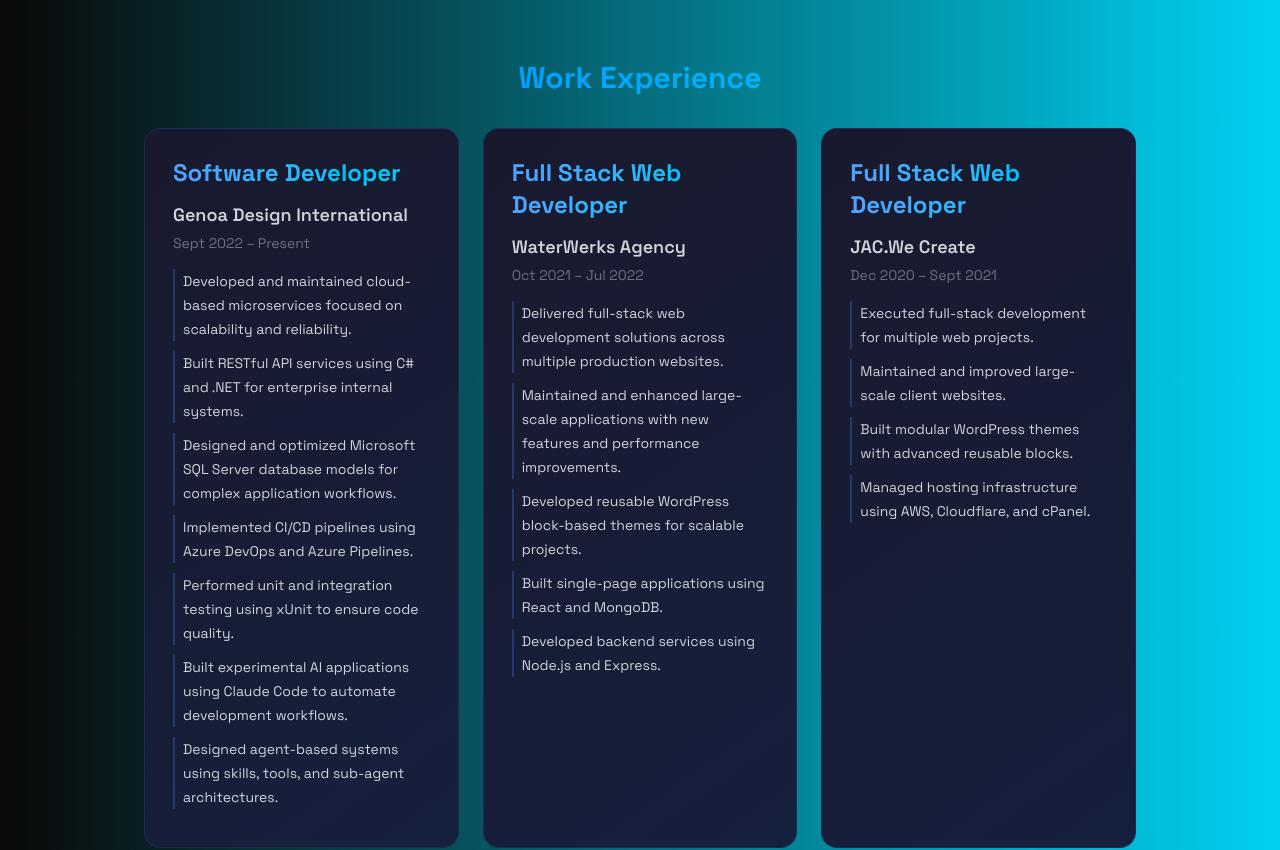
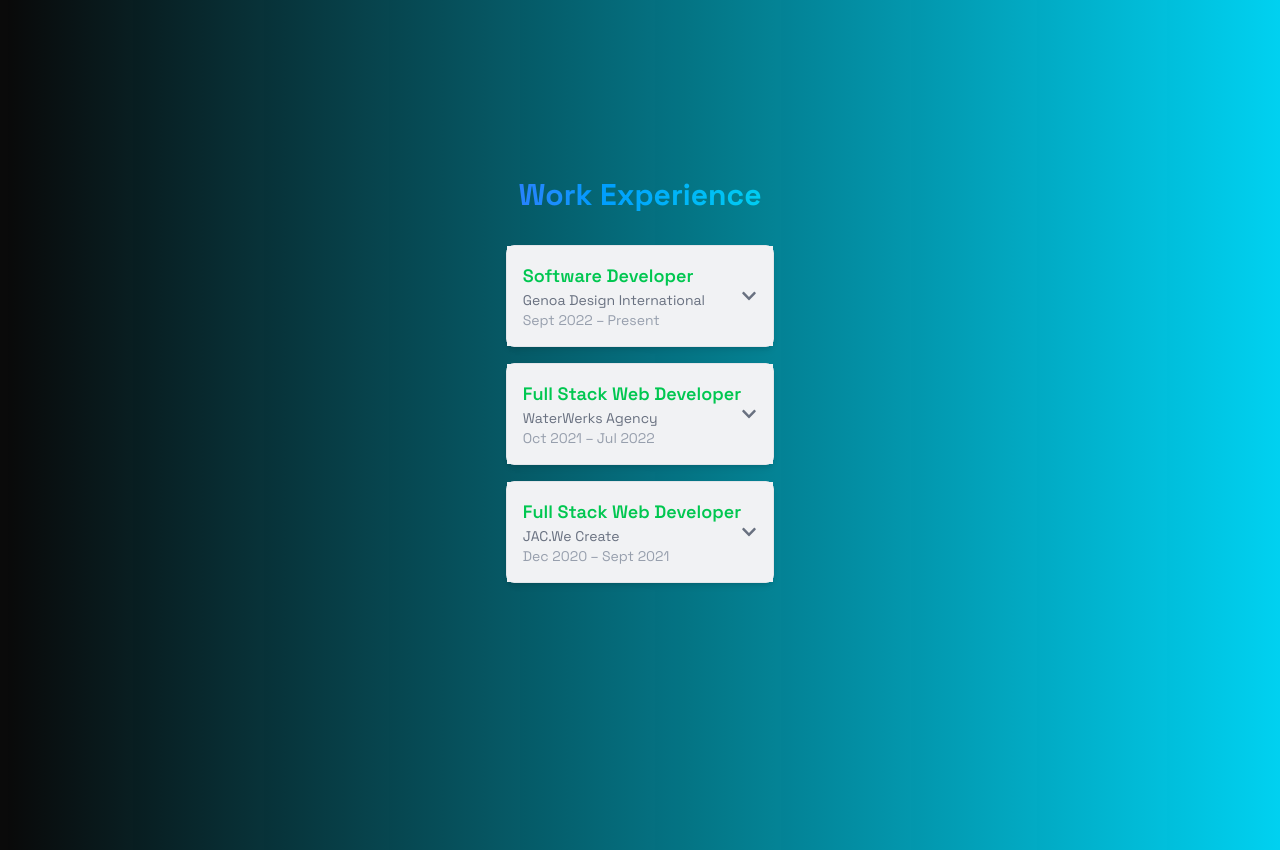
Before and after one commit to jeffersonqu1/jefferson-resume, a React (Vite) app: page /#/ in a window 1280 px wide. Shown: the part 2160-3010 px from the top of the page. Built offline with nearby package versions, Linux system fonts and the light colour scheme.

Commit message:
update content and change flipcard to accordion

```diff
--- a/src/components/sections/About.jsx
+++ b/src/components/sections/About.jsx
@@ -18,8 +18,8 @@
           <h2 className="text-3xl font-bold mb-8 bg-gradient-to-r from-blue-500 to-cyan-400 bg-clip-text text-transparent text-center">About Me</h2>
 
           <div className="rounded-xl p-8 border-white/10 border hover:-translate-y-1 transition-all">
-            <p className="text-gray-300 mb-6">Software Developer experienced in building scalable cloud applications, microservices, and full-stack web systems. Skilled in React, C#, Node.js, and SQL-based database systems with hands-on experience designing APIs and implementing CI/CD pipelines in Azure environments.</p>
-            <p className="text-gray-300 mb-6">Experienced in developing AI-powered applications and agent-based systems using Claude Code, including multi-agent architectures, tool integrations, and workflow automation solutions.</p>
+            <p className="text-gray-300 mb-6">Full Stack Software Developer with 5+ years of experience building enterprise web applications, cloud-native microservices, and scalable REST APIs using C#, .NET, React, TypeScript, and Node.js. Experienced in SQL Server database design, Azure DevOps CI/CD, and Agile software delivery.</p>
+            <p className="text-gray-300 mb-6">Passionate about AI-assisted software engineering, leveraging Claude Code, GitHub Copilot, and multi-agent workflows to accelerate development and improve engineering productivity.</p>
 
             <div className="grid grid-cols-1 md:grid-cols-2 gap-6">
               <div className="rounded-xl p-6 hover:-translate-y-1 transition-all">
--- a/src/components/sections/Experience.jsx
+++ b/src/components/sections/Experience.jsx
@@ -1,36 +1,62 @@
-import FlipCard from "../FlipCard"
+import { useState } from "react"
 import { RevealOnScroll } from "../RevealOnScroll"
+import { FaChevronDown, FaChevronUp } from "react-icons/fa" // Import icons
 
 export const Experience = () => {
-  // const slides = [
-  //   {
-  //     image: "../../assets/images/GenoaDesign.jpg",
-  //     title: "AI Photo Analyzer"
-  //   },
-  //   {
-  //     image: "../../assets/images/WaterWerksAgency.jpg",
-  //     title: "SQL Automation Tool"
-  //   },
-  //   {
-  //     image: "../../assets/images/JAC.jpg",
-  //     title: "Neo4j Graph Explorer"
-  //   },
-  //   {
-  //     image: "../../assets/images/MemorialUniversity.jpg",
-  //     title: "React Portfolio Website"
-  //   }
-  // ]
+  const experiences = [
+    {
+      title: "Software Developer",
+      company: "Genoa Design International",
+      period: "Sept 2022 – Present",
+      details: ["• Designed, developed, and maintained cloud-native microservices using C# and .NET, supporting mission-critical engineering applications for more than 200 internal users.", "• Designed and implemented secure RESTful APIs using ASP.NET Core, enabling integration across enterprise engineering systems.", "• Designed and optimized Microsoft SQL Server database models for complex application workflows, to support faster reporting for downstream teams.", "• Implemented CI/CD pipelines in Azure DevOps and Azure Pipelines, reducing release time by 40%.", "• Performed unit and integration testing with xUnit, reducing production bugs by 80%.", "• Owned the full Agile development lifecycle from requirements analysis through deployment across many sprints/releases.", "• Built AI-driven developer tools with Claude Code and GitHub Copilot — combining LLM orchestration, prompt engineering, and RAG pipelines — to automate repetitive workflows and cut manual research time.", "• Designed AI agent workflows using Claude Code, tool calling, context management, and sub-agent orchestration to automate multi-step engineering tasks."]
+    },
+    {
+      title: "Full Stack Web Developer",
+      company: "WaterWerks Agency",
+      period: "Oct 2021 – Jul 2022",
+      details: ["• Delivered full-stack development across 10+ production websites, implementing new features and performance improvements.", "• Built reusable WordPress block-based themes and React/MongoDB single-page applications for scalable client projects.", "• Built backend services supporting over 10 production client websites with improved API response times and maintainable architecture."]
+    },
+    {
+      title: "Full Stack Web Developer",
+      company: "JAC.We Create",
+      period: "Dec 2020 – Sept 2021",
+      details: ["• Delivered full-stack enhancements across multiple client websites, improving page performance, maintainability, and customer satisfaction.", "• Built modular, reusable WordPress themes and managed hosting infrastructure across AWS, Cloudflare, and cPanel."]
+    }
+  ]
+
+  const [activeIndex, setActiveIndex] = useState(null)
+
+  const toggleAccordion = index => {
+    setActiveIndex(activeIndex === index ? null : index)
+  }
 
   return (
     <section id="experience" className="min-h-screen flex items-center justify-center py-20">
       <RevealOnScroll>
         <div className="max-w-5xl mx-auto px-4">
           <h2 className="text-3xl font-bold mb-8 bg-gradient-to-r from-blue-500 to-cyan-400 bg-clip-text text-transparent text-center">Work Experience</h2>
-          {/*<div className="sm:justify-center md:justify-start" style={{ display: "flex", gap: "20px", flexWrap: "wrap" }}> */}
-          <div className="grid grid-cols-1 md:grid-cols-3 gap-6">
-            <FlipCard title="Software Developer" company="Genoa Design International" period="Sept 2022 – Present" details={["• Developed and maintained cloud-based microservices focused on scalability and reliability.", "• Built RESTful API services using C# and .NET for enterprise internal systems.", "• Designed and optimized Microsoft SQL Server database models for complex application workflows.", "• Implemented CI/CD pipelines using Azure DevOps and Azure Pipelines.", "• Performed unit and integration testing using xUnit to ensure code quality.", "• Built experimental AI applications using Claude Code to automate development workflows.", "• Designed agent-based systems using skills, tools, and sub-agent architectures."]} />
-            <FlipCard title="Full Stack Web Developer" company="WaterWerks Agency" period="Oct 2021 – Jul 2022" details={["• Delivered full-stack web development solutions across multiple production websites.", "• Maintained and enhanced large-scale applications with new features and performance improvements.", "• Developed reusable WordPress block-based themes for scalable projects.", "• Built single-page applications using React and MongoDB.", "• Developed backend services using Node.js and Express."]} />
-            <FlipCard title="Full Stack Web Developer" company="JAC.We Create" period="Dec 2020 – Sept 2021" details={["• Executed full-stack development for multiple web projects.", "• Maintained and improved large-scale client websites.", "• Built modular WordPress themes with advanced reusable blocks.", "• Managed hosting infrastructure using AWS, Cloudflare, and cPanel."]} />
+          <div className="space-y-4">
+            {experiences.map((experience, index) => (
+              <div key={index} className="border rounded-lg shadow-md">
+                <button onClick={() => toggleAccordion(index)} className="w-full flex justify-between items-center text-left p-4 bg-gray-100 hover:bg-gray-200">
+                  <div>
+                    <h3 className="text-lg font-semibold text-green-500">{experience.title}</h3>
+                    <p className="text-sm text-gray-500">{experience.company}</p>
+                    <p className="text-sm text-gray-400">{experience.period}</p>
+                  </div>
+                  <div className="text-gray-500">{activeIndex === index ? <FaChevronUp /> : <FaChevronDown />}</div>
+                </button>
+                {activeIndex === index && (
+                  <div className="p-4 bg-white">
+                    <ul className="list-disc list-inside text-sm text-gray-700">
+                      {experience.details.map((detail, i) => (
+                        <li key={i}>{detail}</li>
+                      ))}
+                    </ul>
+                  </div>
+                )}
+              </div>
+            ))}
           </div>
         </div>
       </RevealOnScroll>
```
Also changed, not shown: src/components/sections/Home.jsx (+2 -6 lines).
